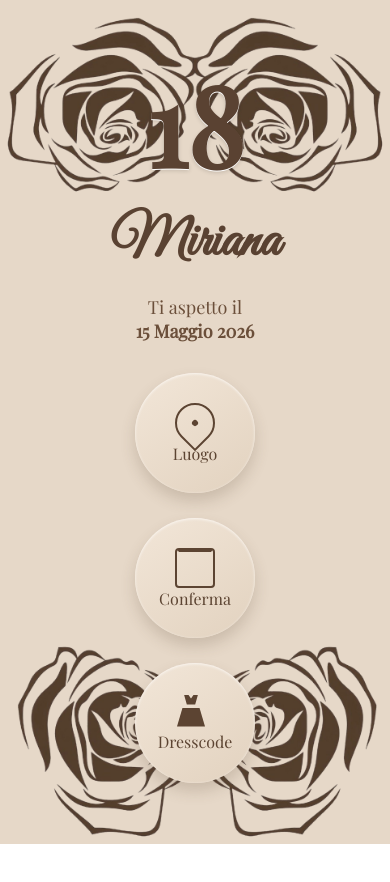
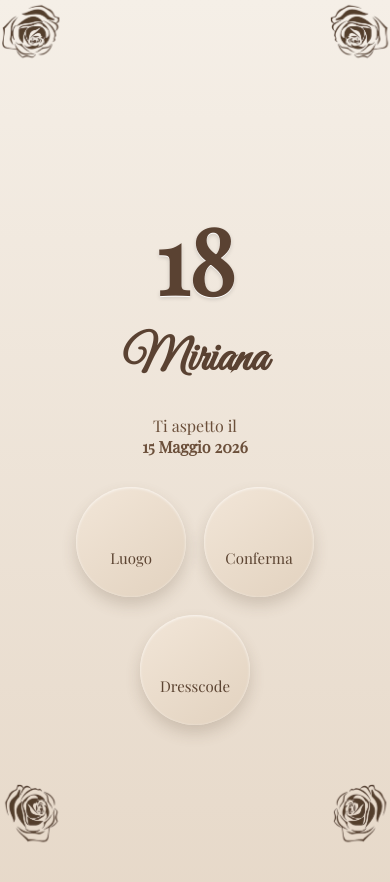
Before and after one commit to Miriana008/Invito---18-Anni, a plain HTML site: page home.html in a window 390 px wide. Before the commit the page ends 844 px from the top, so only its background shows below. Drawn offline with nearby package versions, Linux system fonts and the light colour scheme.

Commit message:
Update style.css

```diff
--- a/style.css
+++ b/style.css
@@ -1,34 +1,46 @@
+/* ========================= */
 /* FONT BASE */
 body {
     margin: 0;
     font-family: 'Playfair Display', serif;
-    background: linear-gradient(180deg, #e6d8c8, #e6d8c8);
+    background: linear-gradient(180deg, #f5efe7, #e6d8c8);
     color: #5a4232;
-}
-
-/* CENTRATURA */
-.center {
-    display: flex;
-    justify-content: center;
-    align-items: center;
-    height: 100vh;
-}
-
-/* TESTO SOPRA BUSTA */
-.apri-text {
-    margin-bottom: 25px;
-    color: #7a5c46;
-}
-
-/* CONTENITORE */
-.invito, .card {
-    text-align: center;
     position: relative;
-    z-index: 1; /* contenuti sopra le rose */
+    min-height: 100vh;
 }
 
 /* ========================= */
-/* ✉️ BUSTA */
+/* ROSE SUI MARGINI (sfondo) */
+.rose-bg {
+    position: fixed;
+    width: 80px;
+    height: 80px;
+    background-size: cover;
+    background-repeat: no-repeat;
+    z-index: 0;
+}
+
+.rose-top-left { top: 0; left: 0; }
+.rose-top-right { top: 0; right: 0; }
+.rose-bottom-left { bottom: 0; left: 0; }
+.rose-bottom-right { bottom: 0; right: 0; }
+
+/* ========================= */
+/* CENTRATURA GENERALE */
+.card, .invito {
+    position: relative;
+    z-index: 1; /* sopra le rose */
+    display: flex;
+    flex-direction: column;
+    justify-content: center;
+    align-items: center;
+    min-height: 100vh;
+    text-align: center;
+    padding: 20px;
+}
+
+/* ========================= */
+/* BUSTA (index.html) */
 .busta {
     position: relative;
     width: 280px;
@@ -84,27 +96,14 @@ body {
     transition: 0.5s;
 }
 
-/* ANIMAZIONE APERTURA */
-.busta.open .flap {
-    transform: rotateX(180deg);
-}
+.busta.open .flap { transform: rotateX(180deg); }
+.busta.open .lettera { transform: translateY(-100px) scale(1.02); }
+.busta.open .sigillo { opacity: 0; }
 
-.busta.open .lettera {
-    transform: translateY(-100px) scale(1.02);
-}
-
-.busta.open .sigillo {
-    opacity: 0;
-}
+.apri-text { margin-bottom: 25px; color: #7a5c46; }
 
 /* ========================= */
-/* HOME / CARD STYLE */
-.card {
-    text-align: center;
-    padding: 40px 20px;
-}
-
-/* NUMERO 18 */
+/* HOME / LUOGO / CONFERMA / DRESSCODE */
 .numero {
     font-size: 85px;
     margin: 0;
@@ -112,32 +111,22 @@ body {
     text-shadow: 0 1px 0 #fff, 0 2px 4px rgba(0,0,0,0.15);
 }
 
-/* NOME */
 .nome {
     font-family: 'Great Vibes', cursive;
     font-size: 48px;
     margin: 10px 0;
 }
 
-/* TESTI */
-.info {
-    margin-bottom: 30px;
-    font-size: 16px;
-    color: #6b4f3a;
-}
+.info { margin-bottom: 30px; font-size: 16px; color: #6b4f3a; }
+.grande { font-size: 20px; }
 
-.grande {
-    font-size: 20px;
-}
-
-/* MENU */
 .menu {
     display: flex;
     justify-content: center;
     gap: 20px;
+    flex-wrap: wrap;
 }
 
-/* BOTTONI TONDI */
 .btn-circle {
     width: 100px;
     height: 100px;
@@ -154,11 +143,8 @@ body {
     transition: 0.2s;
 }
 
-.btn-circle:hover {
-    transform: translateY(-3px);
-}
+.btn-circle:hover { transform: translateY(-3px); }
 
-/* BOTTONI NORMALI */
 .btn {
     display: inline-block;
     margin-top: 20px;
@@ -170,224 +156,32 @@ body {
     box-shadow: 0 5px 10px rgba(0,0,0,0.2);
 }
 
-/* TITOLI PAGINE */
-.titolo {
-    font-family: 'Great Vibes', cursive;
-    font-size: 42px;
-    color: #5c4432;
-}
+.titolo { font-family: 'Great Vibes', cursive; font-size: 42px; color: #5c4432; }
 
-/* BACK */
-.back {
-    margin-top: 30px;
-}
-
-.back a {
-    text-decoration: none;
-    color: #5c4432;
-    font-size: 14px;
-}
+.back { margin-top: 30px; }
+.back a { text-decoration: none; color: #5c4432; font-size: 14px; }
 
 /* ========================= */
-/* ROSE SUI MARGINI DELLO SFONDO */
-.rose-bg {
-    position: fixed;
-    width: 200px;
-    height: 200px;
-    background-size: cover;
-    background-repeat: no-repeat;
-    z-index: 0;
+/* RESPONSIVE MOBILE */
+@media (max-width: 768px) {
+    .rose-bg { width: 60px; height: 60px; }
+
+    .busta { width: 320px; height: 200px; }
+    .lettera { width: 90%; height: 150px; font-size: 26px; padding-top: 38px; }
+    .sigillo { width: 65px; height: 65px; font-size: 26px; }
+    .apri-text { font-size: 18px; }
+
+    .card { padding: 40px 15px; }
+    .numero { font-size: 90px; }
+    .nome { font-size: 48px; }
+    .info { font-size: 16px; }
+    .grande { font-size: 18px; }
+    .titolo { font-size: 40px; }
+    .back a { font-size: 14px; }
+
+    .btn-circle { width: 110px; height: 110px; font-size: 15px; }
+    .btn-circle .icon { width: 32px; height: 32px; }
+    .btn { padding: 13px 26px; font-size: 16px; }
+
+    .menu { flex-direction: row; flex-wrap: wrap; justify-content: center; gap: 18px; }
 }
-
-.rose-top-left { top: 0; left: 0; }
-.rose-top-right { top: 0; right: 0; }
-.rose-bottom-left { bottom: 0; left: 0; }
-.rose-bottom-right { bottom: 0; right: 0; }
-
-/* ========================= */
-/* ICONE BOTTONI */
-
-/* contenitore */
-.icon {
-    width: 32px;
-    height: 32px;
-    position: relative;
-    margin-bottom: 6px;
-}
-
-/* ========================= */
-/* 📍 POSIZIONE (PIN) */
-.icon-location {
-    width: 22px;
-    height: 22px;
-    border: 2.5px solid #5c4432;
-    border-radius: 50% 50% 50% 0;
-    transform: rotate(-45deg);
-    margin: 0 auto;
-}
-
-.icon-location::after {
-    content: '';
-    position: absolute;
-    width: 6px;
-    height: 6px;
-    background: #5c4432;
-    border-radius: 50%;
-    top: 50%;
-    left: 50%;
-    transform: translate(-50%, -50%);
-}
-
-/* ========================= */
-/* ✉️ BUSTA CHIUSA */
-.icon-mail {
-    width: 28px;
-    height: 18px;
-    border: 2px solid #5c4432;
-    border-radius: 4px;
-    margin: 0 auto;
-    position: relative;
-}
-
-.icon-mail::before {
-    content: '';
-    position: absolute;
-    width: 100%;
-    height: 100%;
-    border-top: 2px solid #5c4432;
-    top: 0;
-    left: 0;
-    clip-path: polygon(0 0, 50% 60%, 100% 0);
-}
-
-/* ========================= */
-/* 👗 VESTITO ELEGANTE (PIENO E DELICATO) */
-.icon-dress {
-    width: 28px;
-    height: 32px;
-    margin: 0 auto;
-    position: relative;
-}
-
-/* CORPETTO */
-.icon-dress::before {
-    content: '';
-    position: absolute;
-    top: 0;
-    left: 7px;
-    width: 14px;
-    height: 10px;
-    background: #5c4432;
-    clip-path: polygon(
-        0% 0%,
-        20% 100%,
-        80% 100%,
-        100% 0%,
-        70% 0%,
-        50% 40%,
-        30% 0%
-    );
-}
-
-/* GONNA (leggermente distaccata) */
-.icon-dress::after {
-    content: '';
-    position: absolute;
-    top: 13px; /* piccolo stacco */
-    left: 0;
-    width: 28px;
-    height: 19px;
-    background: #5c4432;
-    clip-path: polygon(
-        20% 0%,
-        80% 0%,
-        100% 100%,
-        0% 100%
-    );
-}
-/* ========================= */
-/* STILE MOBILE */
-@media (max-width: 768px) {
-
-    /* -------------------- */
-    /* BUSTA (index.html) */
-    .busta {
-        width: 350px;   /* più grande */
-        height: 220px;  /* più alto */
-    }
-
-    .flap {
-        height: 100%;
-    }
-
-    .lettera {
-        width: 90%;
-        height: 160px;
-        font-size: 32px;  /* testo più grande */
-        padding-top: 45px;
-    }
-
-    .sigillo {
-        width: 70px;
-        height: 70px;
-        font-size: 30px;
-    }
-
-    .apri-text {
-        font-size: 22px;
-    }
-
-    /* -------------------- */
-    /* HOME / CARD GENERALI */
-    .card {
-        padding: 50px 20px; /* più spazio */
-    }
-
-    .numero {
-        font-size: 110px; /* numero grande */
-    }
-
-    .nome {
-        font-size: 56px;
-    }
-
-    .info {
-        font-size: 18px;
-    }
-
-    .grande {
-        font-size: 22px;
-    }
-
-    /* -------------------- */
-    /* MENU BOTTONI */
-    .menu {
-        flex-direction: column; /* bottoni uno sotto l'altro */
-        gap: 25px;
-        align-items: center;
-    }
-
-    .btn-circle {
-        width: 120px;
-        height: 120px;
-        font-size: 16px;
-    }
-
-    .btn-circle .icon {
-        width: 36px;
-        height: 36px;
-    }
-
-    .btn {
-        padding: 14px 28px;
-        font-size: 18px;
-    }
-
-    .titolo {
-        font-size: 48px;
-    }
-
-    .back a {
-        font-size: 16px;
-    }
-}
```
